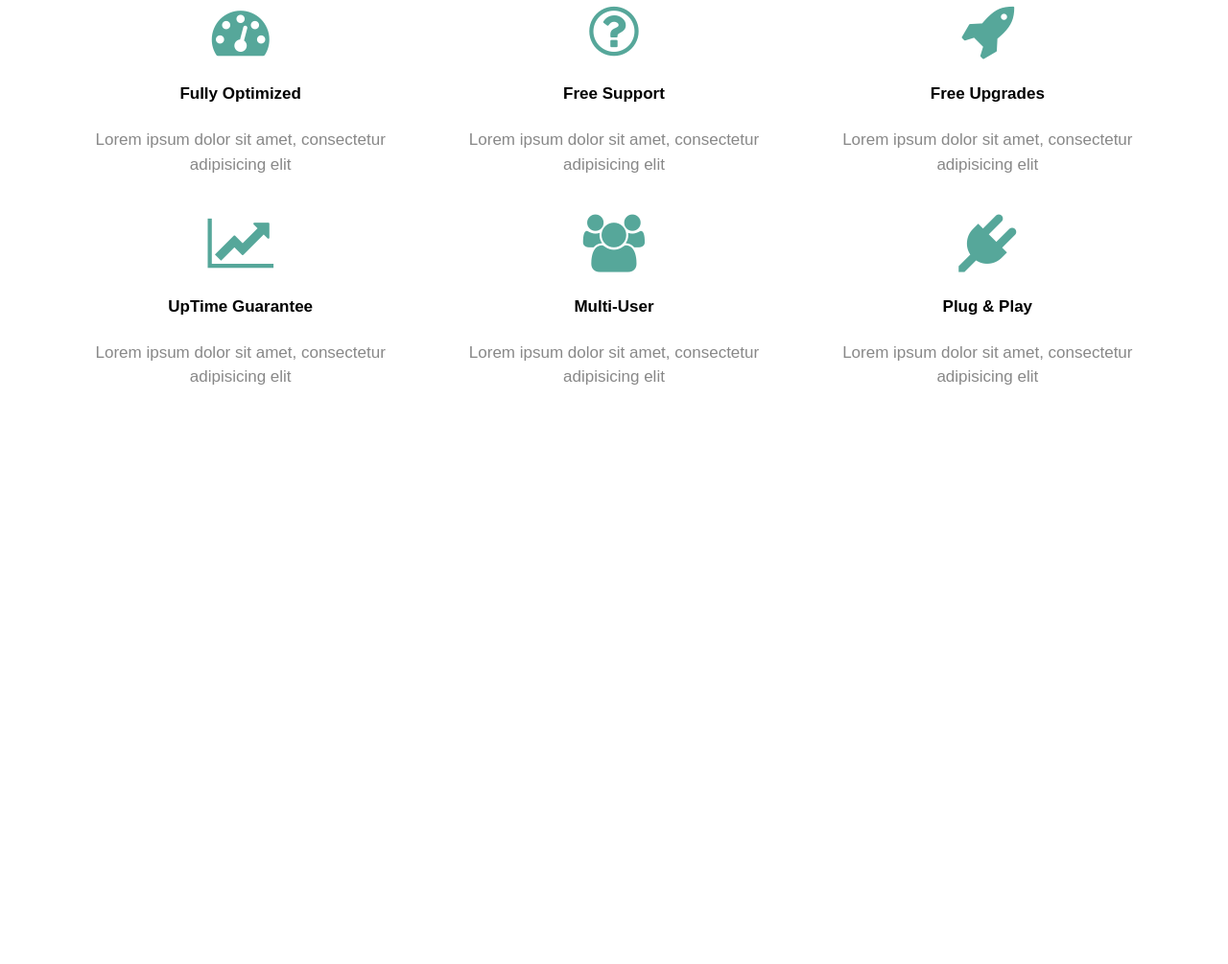
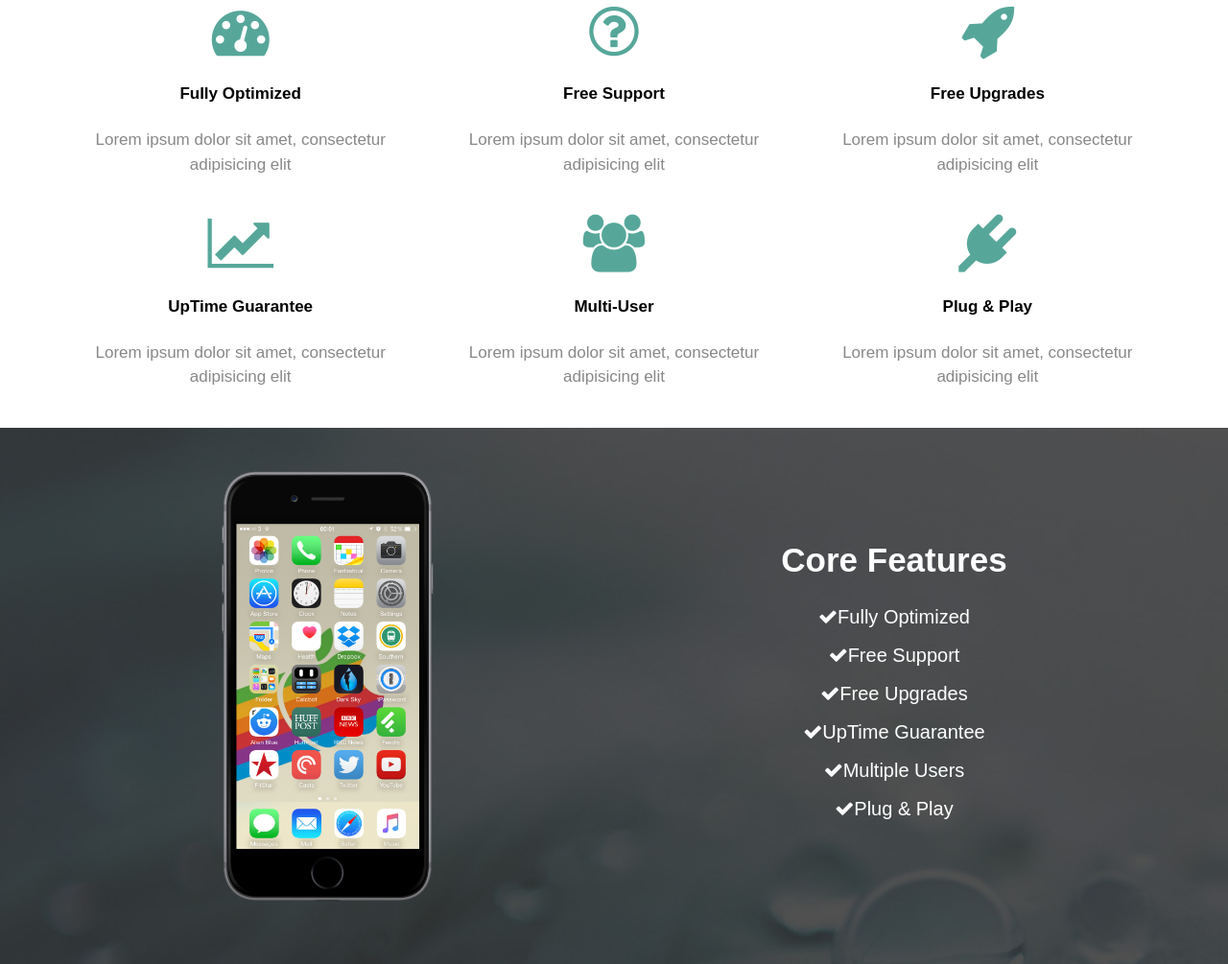
Before and after one commit to aleks2407/HYF-app-theme, a plain HTML site: page index.html in a window 1280 px wide. Shown: the part 827-1832 px from the top of the page at 96% size. Before the commit the page ends 1273 px from the top, so only its background shows below. Drawn offline with Linux system fonts and the light colour scheme.

Commit message:
Add info-section Closes #4

```diff
--- a/css/style.css
+++ b/css/style.css
@@ -97,3 +97,25 @@ img {
     font-size: 60px;
     color: #56a79a;
 }
+
+/* INFO */
+#info {
+    background: #333 url(../images/info-bg.jpg) no-repeat;
+    color: #fff;
+}
+
+#info h3 {
+    font-size: 35px;
+    margin: 0;
+    padding-bottom: 10px;
+}
+
+#info ul {
+    list-style: none;
+    padding: 0;
+}
+
+#info li {
+    line-height: 2em;
+    font-size: 20px;
+}
--- a/index.html
+++ b/index.html
@@ -92,7 +92,28 @@
       </div>
     </div>
   </div>
+</section>
 
+<!-- INFO-SECTION -->
+<section id="info">
+  <div class="container">
+    <div class="row center-xs center-sm center-md center-lg middle-xs middle-sm middle-md middle-lg">
+      <div class="col-xs-12 col-sm-6 col-md-6 col-lg-6">
+        <img src="images/iphone.png" alt="iphone with icons on the screen">
+      </div>
+      <div class="col-xs-12 col-sm-6 col-md-6 col-lg-6">
+        <h3>Core Features</h3>
+        <ul>
+          <li><i class="fa fa-check"></i>Fully Optimized</li>
+          <li><i class="fa fa-check"></i>Free Support</li>
+          <li><i class="fa fa-check"></i>Free Upgrades</li>
+          <li><i class="fa fa-check"></i>UpTime Guarantee</li>
+          <li><i class="fa fa-check"></i>Multiple Users</li>
+          <li><i class="fa fa-check"></i>Plug & Play</li>
+        </ul>
+      </div>
+    </div>
+  </div>
 </section>
 
 </body>
```
